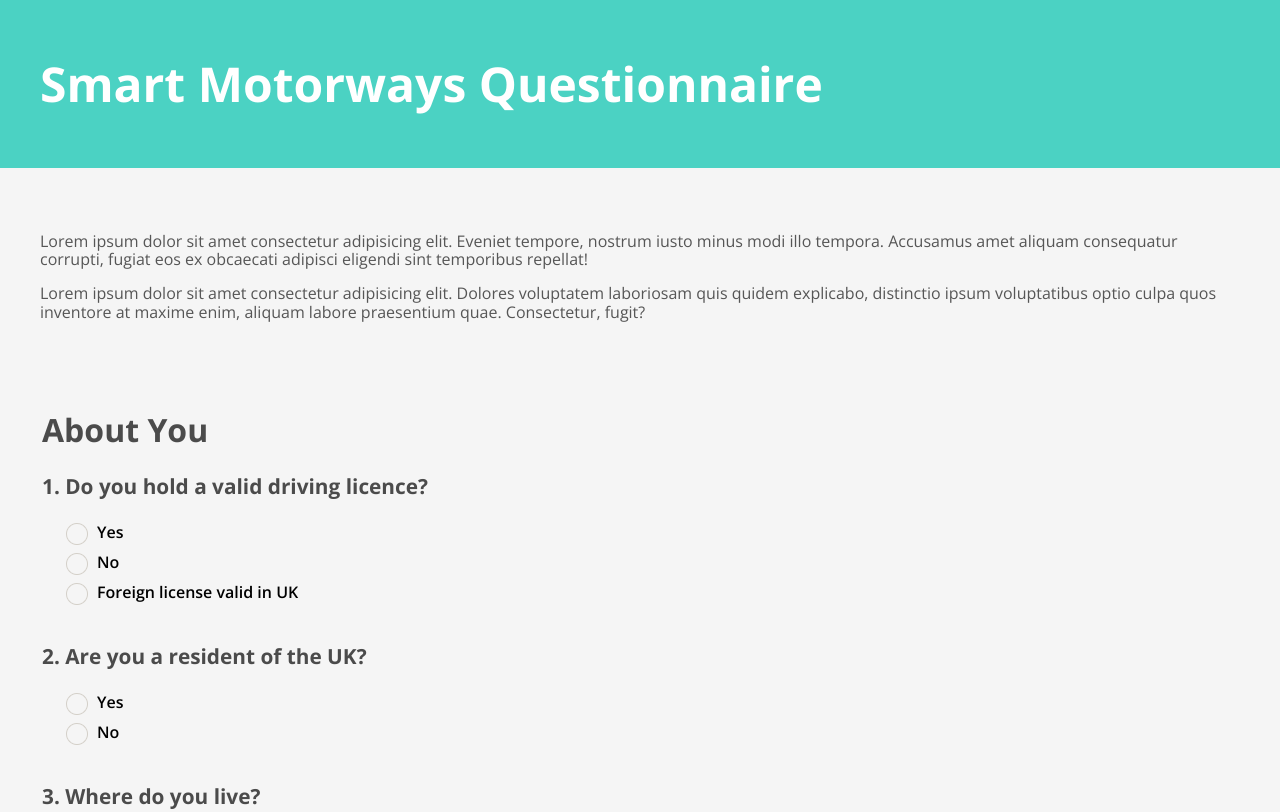
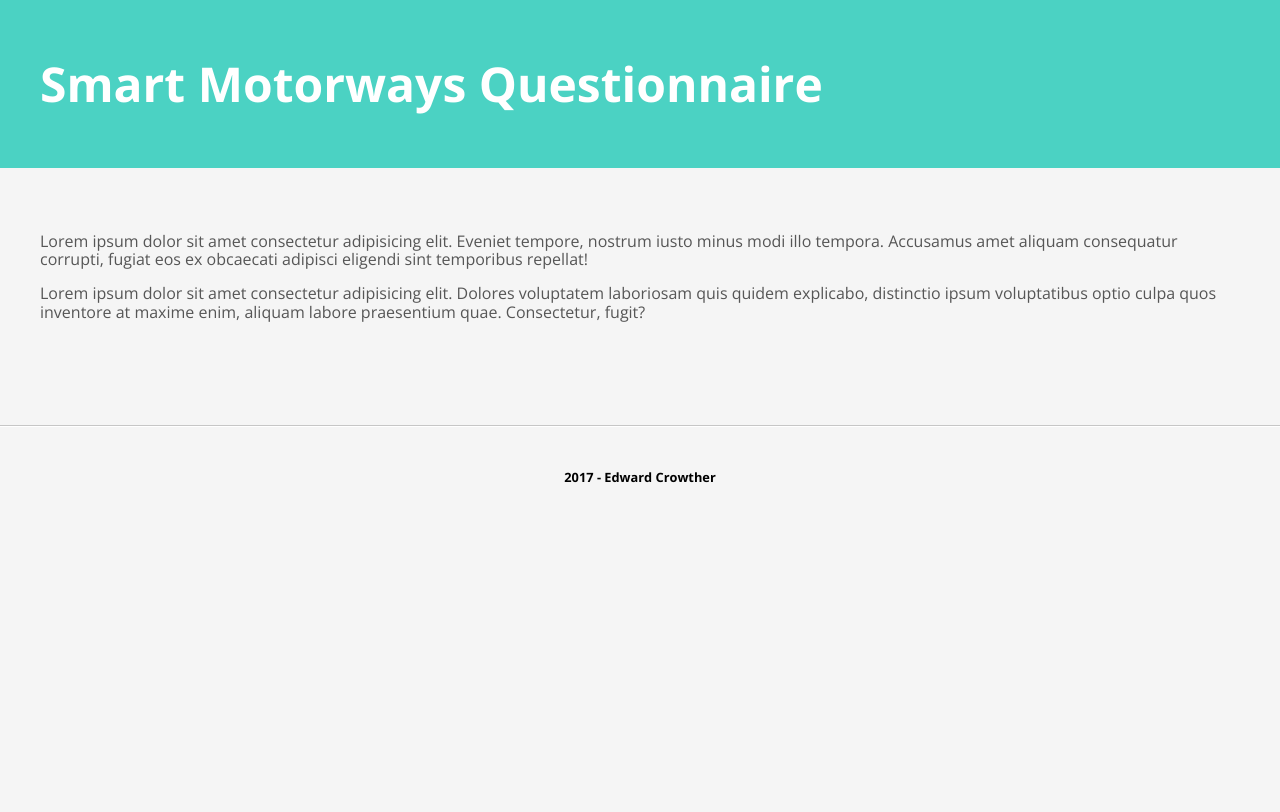
Before and after one commit to jag1989/smart-motorways-survey, a website: page index.html in a window 1280 px wide. Shown: the top 812 px of the page. Drawn offline with nearby package versions, Linux system fonts and the light colour scheme.

Commit message:
change condition for showing form and add validation message

```diff
--- a/index.html
+++ b/index.html
@@ -33,8 +33,9 @@
 					ipsum voluptatibus optio culpa quos inventore at maxime enim, aliquam labore praesentium quae. Consectetur, fugit?</p>
 			</div>
 
-			<form id="smart-motorways-questionnaire" v-show="!this.successfulSubmission">
+			<form id="smart-motorways-questionnaire" v-show="this.showPrimaryForm">
 
+				<p class="error" id="error-messages" v-cloak v-show="this.showValidationErrorMessage">Please select an answer for all questions.</p>
 				<fieldset id="personal">
 					<h2>About You</h2>
 					<div class="form-input">
```
